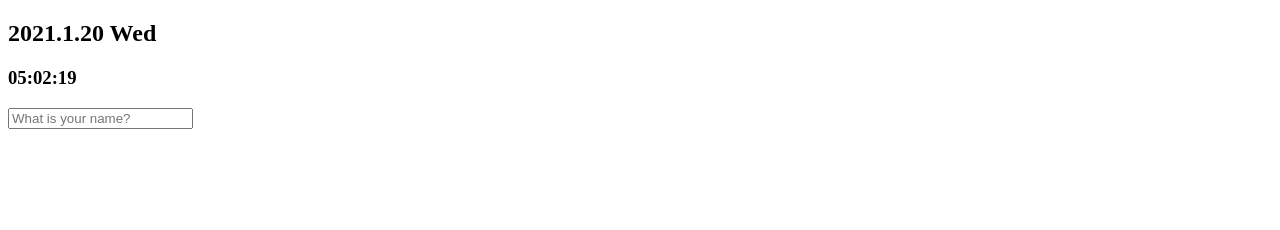
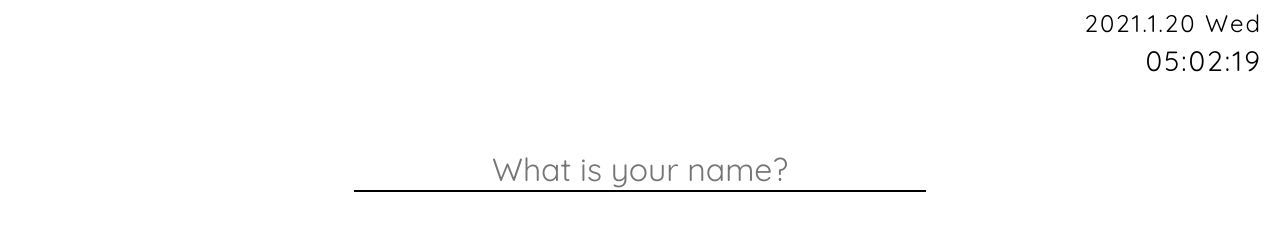
Before and after one commit to aminiyolo/To-Do-List, a plain HTML site: page index.html in a window 1280 px wide. Drawn offline with Linux system fonts and the light colour scheme.

Commit message:
CSS: Clock and Input

```diff
--- a/clock.js
+++ b/clock.js
@@ -3,7 +3,6 @@
 // display clock (current date and time)
 const dateContainer = document.querySelector(".date__container");
 const clockContainer = document.querySelector(".clock__container");
-
 const week = ["Sun", "Mon", "Tue", "Wed", "Thu", "Fri", "Sat"];
 
 function getDate(){
@@ -31,12 +30,13 @@ function getTime(){
 };
 
 // Make a greeting
-const nameForm = document.querySelector(".nameForm");
+const nameForm = document.querySelector(".name__form");
 const nameInput = document.querySelector("input");
 const greeting = document.querySelector(".greeting");
 const user = "Name";
 const invisible ="invisible";
 
+console.log(nameForm);
 function paintText(name){
     greeting.innerText = `Hello ${name}! \n What is your main focus?`
 }
@@ -64,6 +64,10 @@ function getName(){
     }
 };
 
+// Get random background image
+const body = document.querySelector("body");
+console.log(body);
+
 function init(){
     getDate();
     getTime();
--- a/index.html
+++ b/index.html
@@ -5,6 +5,7 @@
     <meta name="viewport" content="width=device-width, initial-scale=1.0">
     <title>To do list</title>
     <link rel="stylesheet" href="style.css">
+    <link href="https://fonts.googleapis.com/css2?family=Quicksand&display=swap" rel="stylesheet">
     <script src="clock.js" defer></script>
 </head>
 <body>
@@ -14,7 +15,7 @@
         <h3 class="clock__container"></h3>
     </header>
     <!-- Greeting -->
-    <form class="nameForm">
+    <form class="name__form">
         <input type="text" placeholder="What is your name?">
     </form>
     <h2 class="greeting invisible"></h2>
--- a/style.css
+++ b/style.css
@@ -1,3 +1,81 @@
+:root {
+  /* Color */
+  --color-white: white;
+
+  /* Animation duration  */
+  --ani-duration: 300ms;
+
+  /* Font size */
+  --font-large: 32px;
+  --font-medium: 28px;
+  --font-small: 24px;
+
+  /* Lettet spacing */
+  --letter-spacing: 2px;
+
+  /* Font weight */
+  --font-weight: 500;
+}
+
+/* Font */
+body {
+  font-family: "Quicksand", sans-serif;
+}
+
+/* Clock */
+.date__container {
+  margin: 5px 10px 0px 0px;
+  text-align: right;
+  letter-spacing: var(--letter-spacing);
+  font-size: var(--font-small);
+  font-weight: var(--font-weight);
+}
+
+.clock__container {
+  text-align: right;
+  margin-top: 5px;
+  margin-right: 10px;
+  font-size: var(--font-medium);
+  letter-spacing: var(--letter-spacing);
+  font-weight: var(--font-weight);
+}
+
+/* Input */
+.name__form {
+  text-align: center;
+  width: 50%;
+  margin: auto;
+  margin-top: 70px;
+}
+
+input {
+  border: none;
+  outline: none;
+  border-bottom: 2px solid black;
+  width: 90%;
+  transition: all var(--ani-duration) ease-out;
+  text-align: center;
+}
+
+input[type="text"] {
+  font-family: inherit;
+  font-size: var(--font-large);
+}
+
+input:focus {
+  transform: translateY(5px);
+}
+
+input:focus::placeholder {
+  color: transparent;
+}
+
+.greeting {
+  margin-top: 50px;
+  text-align: center;
+  font-size: var(--font-large);
+}
+
 .invisible {
   display: none;
 }
```
